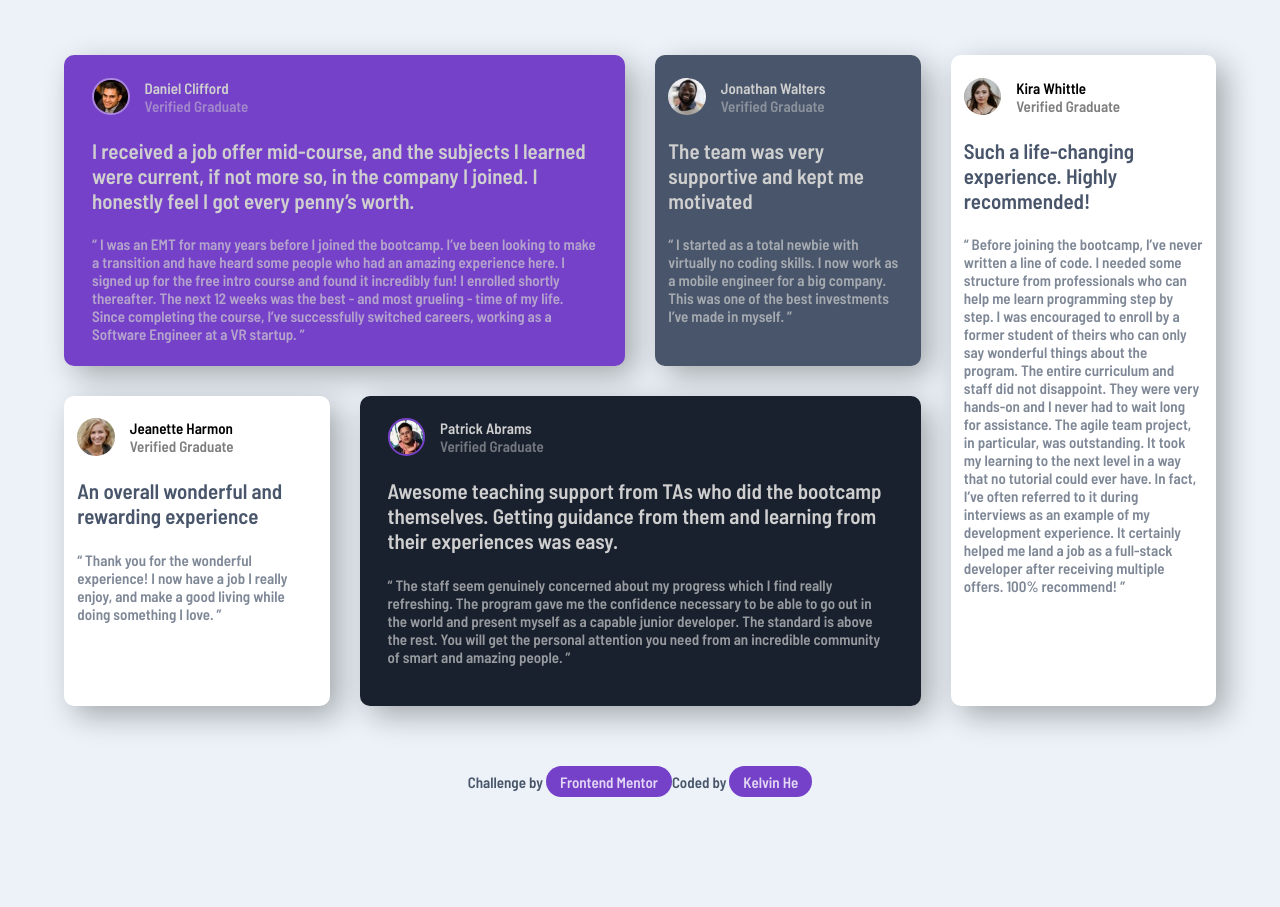
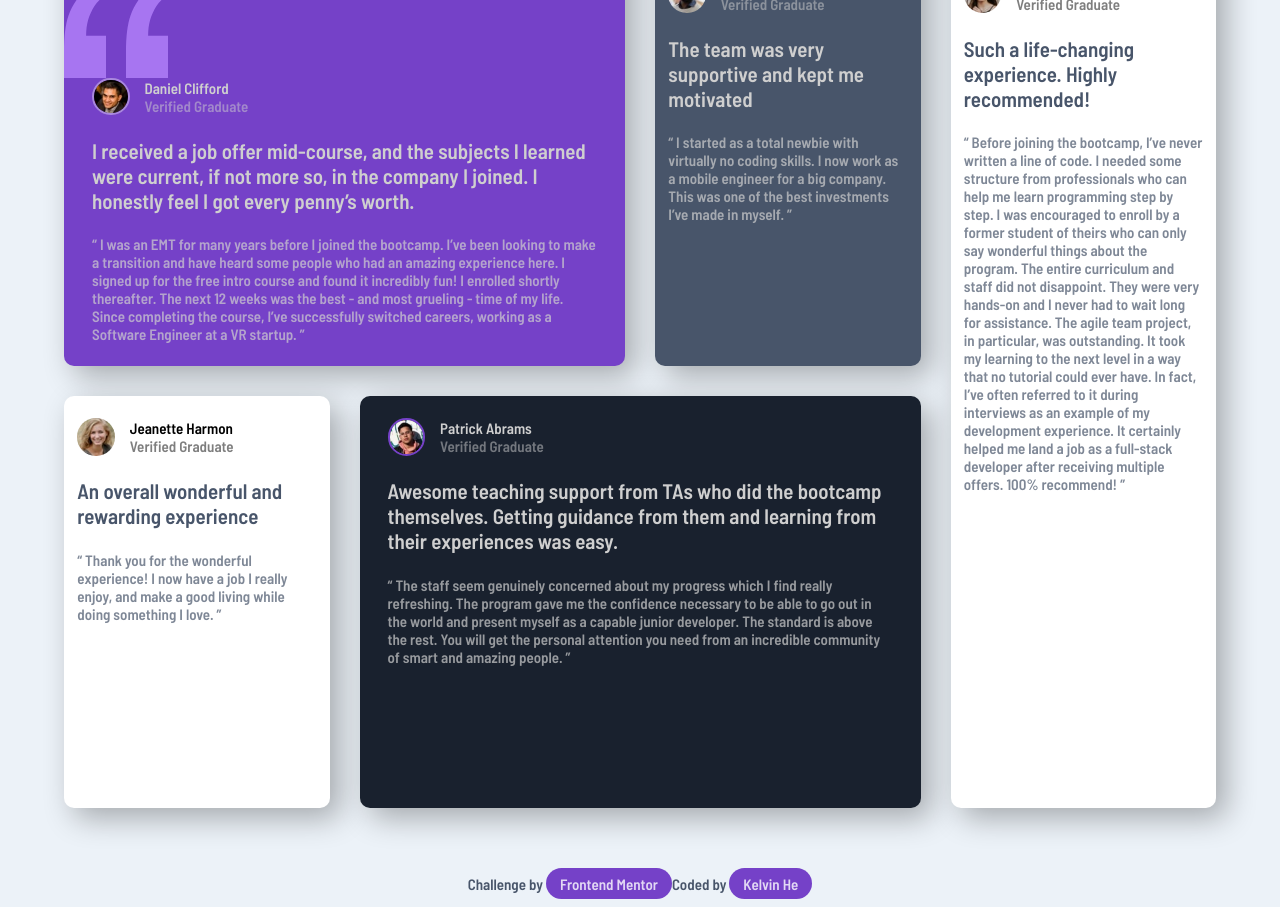
Before and after one commit to kelvinhe04/Testimonials-grid-section, a plain HTML site: page index.html in a window 1280 px wide. Before the commit the page ends 805 px from the top, so only its background shows below. Drawn offline with Linux system fonts and the light colour scheme.

Commit message:
Update index.html

```diff
--- a/index.html
+++ b/index.html
@@ -16,6 +16,9 @@
   <body>
     <div class="grid">
       <div class="grid__items grid__items--purple">
+        <div class="quote">
+          <img src="images/bg-pattern-quotation.svg" alt="" />
+        </div>
         <div class="container">
           <div class="grid__profile__section">
             <div class="profile__container profile__container__border--light">
```
